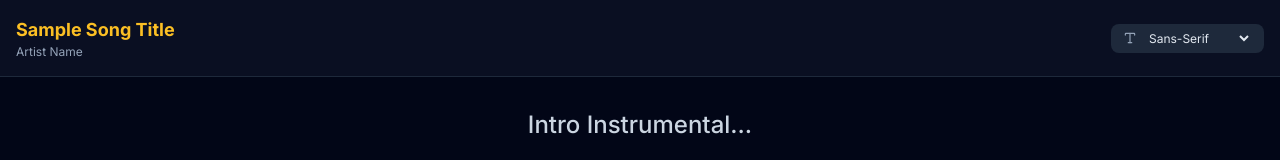
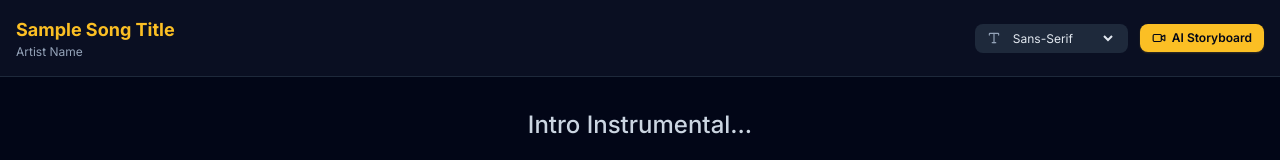
Before and after one commit to williamchan23810-art/lyrics-engine-backend, a React (Vite) app: page / in a window 1280 px wide. Shown: the top 160 px of the page. Built offline with nearby package versions, Linux system fonts and the light colour scheme.

Commit message:
Update LyricsEnginePlayer.jsx

```diff
--- a/src/LyricsEnginePlayer.jsx
+++ b/src/LyricsEnginePlayer.jsx
@@ -1,10 +1,12 @@
 import React, { useState, useRef } from 'react';
 import { Play, Pause, Type, Video } from 'lucide-react';
+import StoryboardModal from './StoryboardModal';
 
 const LyricsEnginePlayer = ({ trackData }) => {
   const [fontFamily, setFontFamily] = useState('font-sans');
   const [isPlaying, setIsPlaying] = useState(false);
   const [currentTime, setCurrentTime] = useState(0);
+  const [isStoryboardOpen, setIsStoryboardOpen] = useState(false);
   const audioRef = useRef(null);
 
   const togglePlay = () => {
@@ -25,7 +27,8 @@ const LyricsEnginePlayer = ({ trackData }) => {
           <p className="text-xs text-slate-400">{trackData?.artist || "Unknown Artist"}</p>
         </div>
 
-        {/* Font Switcher (Sans vs Cambria) */}
+        {/* Toolbar: Font Switcher & Storyboard Trigger */}
+        <div className="flex items-center gap-3">
           <div className="flex items-center gap-2 bg-slate-800 px-3 py-1.5 rounded-lg text-xs">
             <Type size={14} className="text-slate-400" />
             <select
@@ -36,6 +39,15 @@ const LyricsEnginePlayer = ({ trackData }) => {
               <option value="font-sans" className="bg-slate-900">Sans-Serif</option>
               <option value="font-[Cambria]" className="bg-slate-900">Cambria (Serif)</option>
             </select>
+          </div>
+
+          <button
+            onClick={() => setIsStoryboardOpen(true)}
+            className="flex items-center gap-1.5 bg-amber-400 hover:bg-amber-300 text-slate-950 px-3 py-1.5 rounded-lg text-xs font-semibold transition shadow-sm shadow-amber-400/20"
+          >
+            <Video size={14} />
+            AI Storyboard
+          </button>
         </div>
       </header>
 
@@ -66,6 +78,13 @@ const LyricsEnginePlayer = ({ trackData }) => {
           {isPlaying ? <Pause size={20} /> : <Play size={20} />}
         </button>
       </footer>
+
+      {/* AI Storyboard Modal Component */}
+      <StoryboardModal
+        trackData={trackData}
+        isOpen={isStoryboardOpen}
+        onClose={() => setIsStoryboardOpen(false)}
+      />
     </div>
   );
 };
```
Lines whose indentation alone changed are shown as unchanged.
